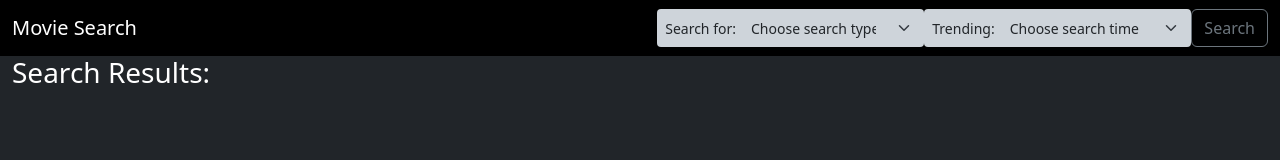
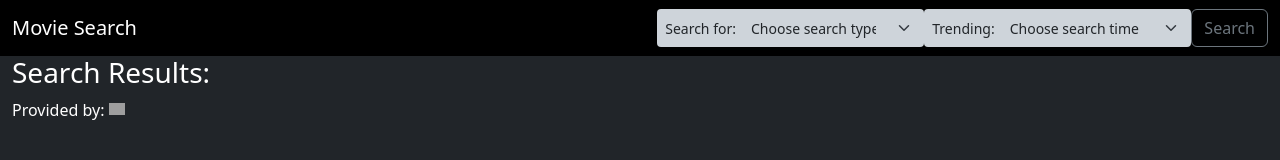
Before and after one commit to ravenloue/TMDB-TrendingSearch, a plain HTML site: page public/index.html in a window 1280 px wide. Drawn offline with nearby package versions, Linux system fonts and the light colour scheme; no server answers; grey boxes are pictures that could not be loaded.

Commit message:
Attribution update
Added attribution to the search page with a link to the database website as required per terms of use.

So thankful that they allow us to use this API free of charge

```diff
--- a/public/index.html
+++ b/public/index.html
@@ -47,6 +47,7 @@
         <main>
             <section class="container-fluid">
                 <h3 class="text-white">Search Results:</h3>
+                <p class="text-white"> Provided by: <a href="https://www.themoviedb.org/"><img src="https://www.themoviedb.org/assets/2/v4/logos/v2/blue_long_1-8ba2ac31f354005783fab473602c34c3f4fd207150182061e425d366e4f34596.svg" height="12" style="margin-top: -.325rem;"/></a></p>
                 <div id="results" class="d-flex flex-wrap">
 
                 </div>
```
